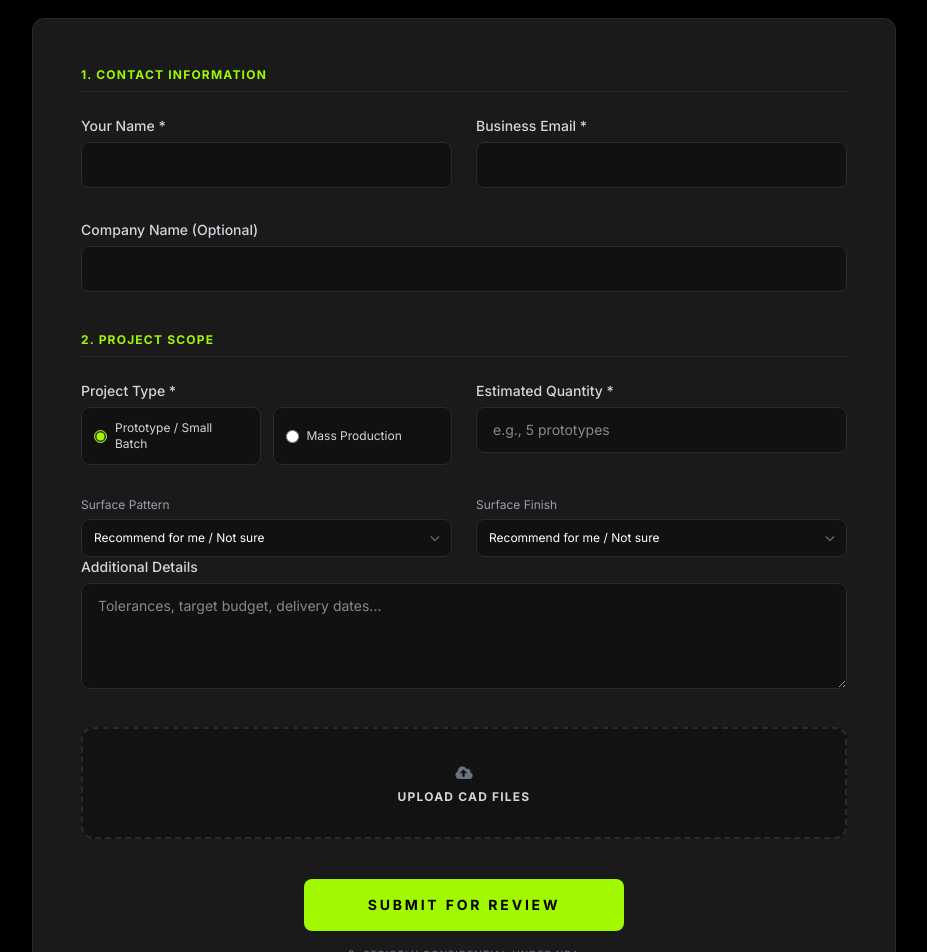
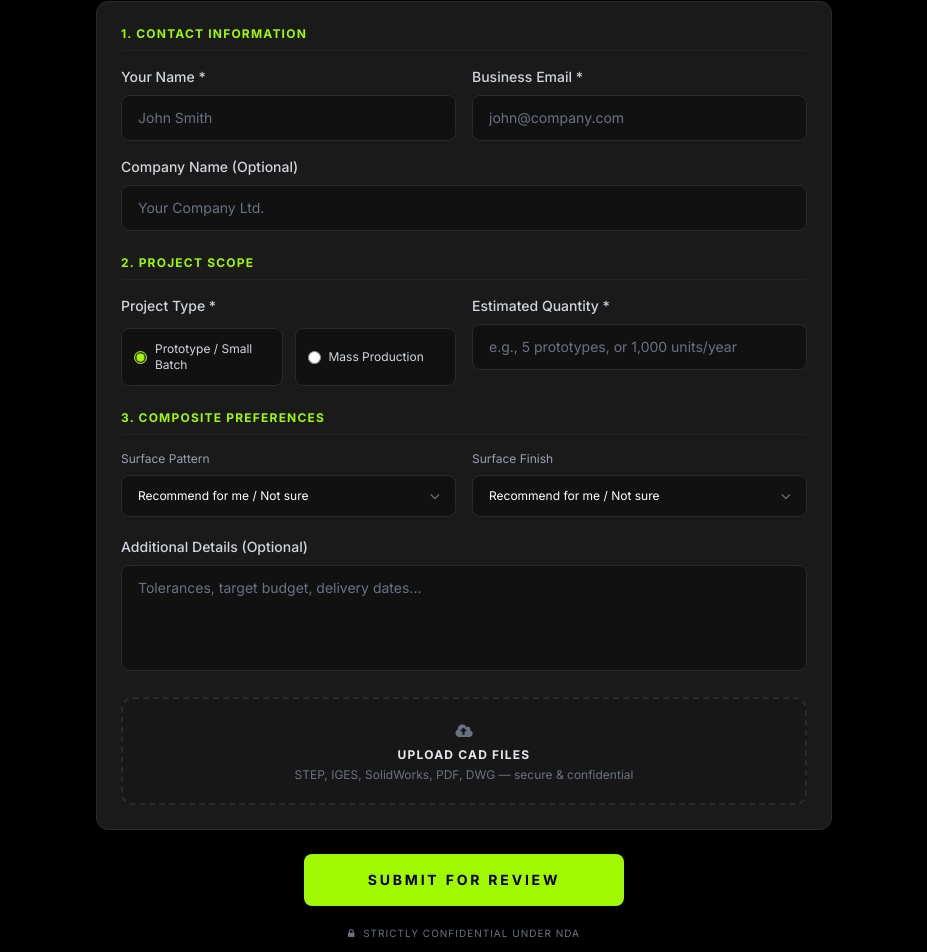
Before and after one commit to lolgs165-ops/nexrik-frontend, a Next.js app: page / in a window 1280 px wide. Shown: the part 4481-5433 px from the top of the page, without its empty margins (176-1103 px from the left). Built offline with nearby package versions, Linux system fonts and the light colour scheme.

Commit message:
rfq精简

```diff
--- a/app/HomeClient.tsx
+++ b/app/HomeClient.tsx
@@ -505,76 +505,158 @@ const handleRfqSubmit = async (e: React.FormEvent) => {
         </div>
       </section>
 
-      {/* --- RFQ 模块 --- */}
-      <section id="rfq" className="py-24 bg-carbon-black">
-        <div className="container mx-auto px-4 max-w-4xl">
-          <div className="text-center mb-14 animate-on-scroll pre-animation">
-            <h2 className="text-3xl md:text-4xl font-bold mb-4 uppercase tracking-tight">Request an Engineering Quote</h2>
-            <p className="text-gray-400 text-sm tracking-wide max-w-2xl mx-auto leading-relaxed">Our engineering team will review for DFM and respond with a detailed proposal within 24 hours.</p>
+{/* --- RFQ 模块 (纵向紧凑版) --- */}
+<section id="rfq" className="py-16 bg-carbon-black">
+  <div className="container mx-auto px-4 max-w-3xl">
+    <div className="text-center mb-12 animate-on-scroll pre-animation">
+      <h2 className="text-3xl md:text-4xl font-bold mb-4 uppercase tracking-tight">
+        Request an Engineering Quote
+      </h2>
+      <p className="text-gray-400 text-sm tracking-wide max-w-xl mx-auto leading-relaxed">
+        Our engineering team will review for DFM and respond with a detailed proposal within 24 hours.
+      </p>
     </div>
 
     {formStatus !== 'success' ? (
       <div className="animate-on-scroll pre-animation">
-              <form ref={formRef} onSubmit={handleRfqSubmit} className="bg-carbon-medium rounded-xl border border-carbon-light p-8 md:p-12 shadow-2xl">
-                <h3 className="text-accent-green text-xs font-bold uppercase tracking-widest mb-6 border-b border-carbon-light pb-2">1. Contact Information</h3>
-                <div className="grid grid-cols-1 md:grid-cols-2 gap-6 mb-8">
-                  <div><label className="block text-gray-300 mb-1.5 font-medium text-sm">Your Name *</label><input type="text" name="name" required className="w-full bg-carbon-dark border border-carbon-light rounded-lg px-4 py-3 text-white focus:border-accent-green focus:ring-1 focus:ring-accent-green outline-none text-sm" /></div>
-                  <div><label className="block text-gray-300 mb-1.5 font-medium text-sm">Business Email *</label><input type="email" name="email" required className="w-full bg-carbon-dark border border-carbon-light rounded-lg px-4 py-3 text-white focus:border-accent-green focus:ring-1 focus:ring-accent-green outline-none text-sm" /></div>
+        <form ref={formRef} onSubmit={handleRfqSubmit} className="space-y-6">
+          <div className="bg-carbon-medium rounded-xl border border-carbon-light p-5 md:p-6 space-y-6">
+            {/* 1. Contact Information */}
+            <div>
+              <h3 className="text-accent-green text-xs font-bold uppercase tracking-widest mb-4 pb-2 border-b border-carbon-light/50">
+                1. Contact Information
+              </h3>
+              <div className="grid grid-cols-1 md:grid-cols-2 gap-4 mb-4">
+                <div>
+                  <label className="block text-gray-300 mb-2 text-sm font-medium">Your Name *</label>
+                  <input type="text" name="name" required placeholder="John Smith"
+                    className="w-full bg-carbon-dark border border-carbon-light rounded-lg px-4 py-3 text-white placeholder-gray-500 focus:border-accent-green focus:ring-1 focus:ring-accent-green outline-none transition-all text-sm" />
                 </div>
-                <div className="mb-10"><label className="block text-gray-300 mb-1.5 font-medium text-sm">Company Name (Optional)</label><input type="text" name="company" className="w-full bg-carbon-dark border border-carbon-light rounded-lg px-4 py-3 text-white focus:border-accent-green focus:ring-1 focus:ring-accent-green outline-none text-sm" /></div>
-
-                <h3 className="text-accent-green text-xs font-bold uppercase tracking-widest mb-6 border-b border-carbon-light pb-2">2. Project Scope</h3>
-                <div className="grid grid-cols-1 md:grid-cols-2 gap-6 mb-8">
                 <div>
-                    <label className="block text-gray-300 mb-1.5 font-medium text-sm">Project Type *</label>
-                    <div className="flex flex-col sm:flex-row gap-3">
-                      <label className="flex items-center space-x-2 bg-carbon-dark p-3 rounded-lg border border-carbon-light cursor-pointer hover:border-accent-green transition-all text-xs flex-1"><input type="radio" name="projectType" value="prototype" className="accent-accent-green" defaultChecked /><span className="text-gray-300">Prototype / Small Batch</span></label>
-                      <label className="flex items-center space-x-2 bg-carbon-dark p-3 rounded-lg border border-carbon-light cursor-pointer hover:border-accent-green transition-all text-xs flex-1"><input type="radio" name="projectType" value="production" className="accent-accent-green" /><span className="text-gray-300">Mass Production</span></label>
+                  <label className="block text-gray-300 mb-2 text-sm font-medium">Business Email *</label>
+                  <input type="email" name="email" required placeholder="john@company.com"
+                    className="w-full bg-carbon-dark border border-carbon-light rounded-lg px-4 py-3 text-white placeholder-gray-500 focus:border-accent-green focus:ring-1 focus:ring-accent-green outline-none transition-all text-sm" />
                 </div>
               </div>
-                  <div><label className="block text-gray-300 mb-1.5 font-medium text-sm">Estimated Quantity *</label><input type="text" name="quantity" placeholder="e.g., 5 prototypes" required className="w-full bg-carbon-dark border border-carbon-light rounded-lg px-4 py-3 text-white focus:border-accent-green outline-none text-sm" /></div>
+              <div>
+                <label className="block text-gray-300 mb-2 text-sm font-medium">Company Name (Optional)</label>
+                <input type="text" name="company" placeholder="Your Company Ltd."
+                  className="w-full bg-carbon-dark border border-carbon-light rounded-lg px-4 py-3 text-white placeholder-gray-500 focus:border-accent-green focus:ring-1 focus:ring-accent-green outline-none transition-all text-sm" />
+              </div>
             </div>
 
-                <div className="grid grid-cols-1 md:grid-cols-2 gap-6">
+            {/* 2. Project Scope */}
+            <div>
+              <h3 className="text-accent-green text-xs font-bold uppercase tracking-widest mb-4 pb-2 border-b border-carbon-light/50">
+                2. Project Scope
+              </h3>
+              <div className="grid grid-cols-1 md:grid-cols-2 gap-4">
+                <div>
+                  <label className="block text-gray-300 mb-3 text-sm font-medium">Project Type *</label>
+                  <div className="flex gap-3">
+                    <label className="flex items-center space-x-2 bg-carbon-dark p-3 rounded-lg border border-carbon-light cursor-pointer hover:border-accent-green transition-all text-xs flex-1">
+                      <input type="radio" name="projectType" value="prototype" className="accent-accent-green" defaultChecked />
+                      <span className="text-gray-300">Prototype / Small Batch</span>
+                    </label>
+                    <label className="flex items-center space-x-2 bg-carbon-dark p-3 rounded-lg border border-carbon-light cursor-pointer hover:border-accent-green transition-all text-xs flex-1">
+                      <input type="radio" name="projectType" value="production" className="accent-accent-green" />
+                      <span className="text-gray-300">Mass Production</span>
+                    </label>
+                  </div>
+                </div>
+                <div>
+                  <label className="block text-gray-300 mb-2 text-sm font-medium">Estimated Quantity *</label>
+                  <input type="text" name="quantity" required placeholder="e.g., 5 prototypes, or 1,000 units/year"
+                    className="w-full bg-carbon-dark border border-carbon-light rounded-lg px-4 py-3 text-white placeholder-gray-500 focus:border-accent-green focus:ring-1 focus:ring-accent-green outline-none transition-all text-sm" />
+                </div>
+              </div>
+            </div>
+
+            {/* 3. Composite Preferences & Details */}
+            <div>
+              <h3 className="text-accent-green text-xs font-bold uppercase tracking-widest mb-4 pb-2 border-b border-carbon-light/50">
+                3. Composite Preferences
+              </h3>
+              <div className="grid grid-cols-1 md:grid-cols-2 gap-4 mb-5">
                 {['Surface Pattern', 'Surface Finish'].map((label, idx) => (
                   <div key={idx}>
-                      <label className="block text-gray-400 mb-1.5 text-xs">{label}</label>
+                    <label className="block text-gray-400 mb-2 text-xs">{label}</label>
                     <div className="relative">
-                        <select className="w-full bg-carbon-dark border border-carbon-light rounded-lg px-3 py-2.5 text-white appearance-none focus:border-accent-green outline-none text-xs cursor-pointer">
+                      <select className="w-full bg-carbon-dark border border-carbon-light rounded-lg px-4 py-3 text-white appearance-none focus:border-accent-green focus:ring-1 focus:ring-accent-green outline-none text-xs cursor-pointer pr-10">
                         <option>Recommend for me / Not sure</option>
                         {label === 'Surface Pattern' && ['3K Twill', '3K Plain', 'Forged', 'UD'].map(v => <option key={v}>{v}</option>)}
                         {label === 'Surface Finish' && ['Glossy', 'Matte', 'Raw / Machined'].map(v => <option key={v}>{v}</option>)}
                       </select>
-                        <i className="fa fa-angle-down absolute right-3 top-1/2 -translate-y-1/2 text-gray-500 pointer-events-none"></i>
+                      <i className="fa fa-angle-down absolute right-4 top-1/2 -translate-y-1/2 text-gray-500 pointer-events-none"></i>
                     </div>
                   </div>
                 ))}
               </div>
 
-                <div className="mb-8"><label className="block text-gray-300 mb-1.5 font-medium text-sm">Additional Details</label><textarea name="specs" rows={4} className="w-full bg-carbon-dark border border-carbon-light rounded-lg px-4 py-3 text-white focus:border-accent-green outline-none text-sm" placeholder="Tolerances, target budget, delivery dates..."></textarea></div>
+              <div className="mb-5">
+                <label className="block text-gray-300 mb-2 text-sm font-medium">Additional Details (Optional)</label>
+                <textarea name="specs" rows={4} placeholder="Tolerances, target budget, delivery dates..."
+                  className="w-full bg-carbon-dark border border-carbon-light rounded-lg px-4 py-3 text-white placeholder-gray-500 focus:border-accent-green focus:ring-1 focus:ring-accent-green outline-none text-sm resize-none transition-all"></textarea>
+              </div>
 
-                <div className="mb-10 text-center">
-                  <div onClick={() => fileInputRef.current?.click()} className="border-2 border-dashed border-carbon-light hover:border-accent-green rounded-xl p-8 cursor-pointer transition-all bg-carbon-black/30 group">
-                    <i className="fa fa-cloud-upload text-3xl text-gray-500 group-hover:text-accent-green mb-2"></i>
-                    <p className="text-gray-300 font-bold uppercase text-xs tracking-widest">Upload CAD Files</p>
+              <div>
+                <div onClick={() => fileInputRef.current?.click()} className="border-2 border-dashed border-carbon-light hover:border-accent-green rounded-xl p-5 text-center cursor-pointer transition-all bg-carbon-dark/30 hover:bg-carbon-dark/50 group">
+                  <i className="fa fa-cloud-upload text-3xl text-gray-500 group-hover:text-accent-green mb-2 transition-colors"></i>
+                  <p className="text-gray-200 font-bold uppercase text-xs tracking-widest">Upload CAD Files</p>
+                  <p className="text-gray-500 text-xs mt-1">STEP, IGES, SolidWorks, PDF, DWG — secure & confidential</p>
                   <input type="file" ref={fileInputRef} className="hidden" multiple onChange={handleFileChange} />
                 </div>
                 {selectedFiles.length > 0 && (
-                    <div className="mt-4 space-y-2">{selectedFiles.map((f, i) => (
-                      <div key={i} className="flex items-center justify-between bg-carbon-dark p-3 rounded-lg border border-carbon-light"><span className="text-xs font-mono text-gray-300 truncate">{f.name}</span><button type="button" onClick={() => removeFile(i)} className="text-red-500 hover:text-red-400 transition-colors"><i className="fa fa-times"></i></button></div>
-                    ))}</div>
+                  <div className="mt-3 space-y-2">
+                    {selectedFiles.map((f, i) => (
+                      <div key={i} className="flex items-center justify-between bg-carbon-dark p-3 rounded-lg border border-carbon-light">
+                        <span className="text-sm font-mono text-gray-300 truncate"><i className="fa fa-file-text-o mr-3 text-gray-400"></i>{f.name}</span>
+                        <button type="button" onClick={() => removeFile(i)} className="text-gray-400 hover:text-red-400 ml-4 transition-colors"><i className="fa fa-times"></i></button>
+                      </div>
+                    ))}
+                  </div>
                 )}
               </div>
+            </div>
+          </div>
 
-                <div className="text-center"><button type="submit" disabled={formStatus === 'submitting'} className="w-full sm:w-auto px-16 py-4 bg-accent-green text-carbon-black rounded-lg font-bold text-sm hover:bg-white disabled:opacity-50 transition-all uppercase tracking-[0.2em]">{formStatus === 'submitting' ? 'Processing...' : 'Submit for Review'}</button><p className="text-gray-500 text-[10px] mt-4 uppercase tracking-widest"><i className="fa fa-lock mr-1"></i> Strictly Confidential under NDA</p></div>
+          {formStatus === 'error' && (
+            <div className="p-4 bg-red-500/10 border border-red-500/30 rounded-lg text-red-400 text-sm text-center">
+              <i className="fa fa-exclamation-triangle mr-2"></i> Submission failed. Please email us directly at alex@nexrik.com.
+            </div>
+          )}
+
+         <div className="text-center">
+          <button type="submit" disabled={formStatus === 'submitting'}
+            className="w-full sm:w-auto px-16 py-4 bg-accent-green text-carbon-black rounded-lg font-bold text-sm hover:bg-accent-green/90 disabled:opacity-50 transition-all uppercase tracking-[0.2em] shadow-lg mx-auto">
+            {formStatus === 'submitting' ? (
+              <><i className="fa fa-spinner fa-spin mr-2"></i> Processing...</>
+            ) : (
+              'Submit for Review'
+            )}
+          </button>
+          <p className="text-gray-500 text-[10px] mt-3 py-2 uppercase tracking-widest">
+            <i className="fa fa-lock mr-1"></i> Strictly Confidential under NDA
+          </p>
+        </div>
         </form>
       </div>
     ) : (
-            <div className="max-w-2xl mx-auto bg-carbon-medium p-16 rounded-2xl border border-accent-green text-center animate-slide-up shadow-[0_0_50px_rgba(160,249,0,0.1)]">
-              <i className="fa fa-check-circle text-5xl text-accent-green mb-6"></i>
+      <div className="max-w-2xl mx-auto bg-carbon-medium p-12 rounded-2xl border border-accent-green text-center animate-slide-up shadow-[0_0_50px_rgba(160,249,0,0.1)]">
+        <div className="w-16 h-16 bg-accent-green/20 rounded-full flex items-center justify-center mx-auto mb-5">
+          <i className="fa fa-check text-3xl text-accent-green"></i>
+        </div>
         <h3 className="text-2xl font-bold mb-4 uppercase tracking-[0.1em] text-white">RFQ Received</h3>
-              <p className="text-gray-400 mb-8 text-sm">We&apos;ll respond within 24 hours. REF: <span className="text-accent-green font-mono">{refNumber}</span></p>
-              <button onClick={() => setFormStatus('idle')} className="text-gray-400 hover:text-accent-green font-bold text-xs uppercase underline tracking-widest">Submit Another Request</button>
+        <p className="text-gray-400 mb-6 text-sm leading-relaxed">
+          We'll respond within 24 hours. Please save your reference:
+        </p>
+        <div className="bg-carbon-dark px-8 py-3 rounded-lg font-mono text-accent-green text-xl font-bold border border-carbon-light mb-8 inline-block">
+          REF: {refNumber}
+        </div>
+        <button onClick={() => setFormStatus('idle')}
+          className="text-gray-400 hover:text-accent-green font-bold text-xs uppercase tracking-widest transition-colors flex items-center justify-center gap-2 mx-auto">
+          <i className="fa fa-refresh"></i> Submit Another Request
+        </button>
       </div>
     )}
   </div>
```
Lines whose indentation alone changed are shown as unchanged.
